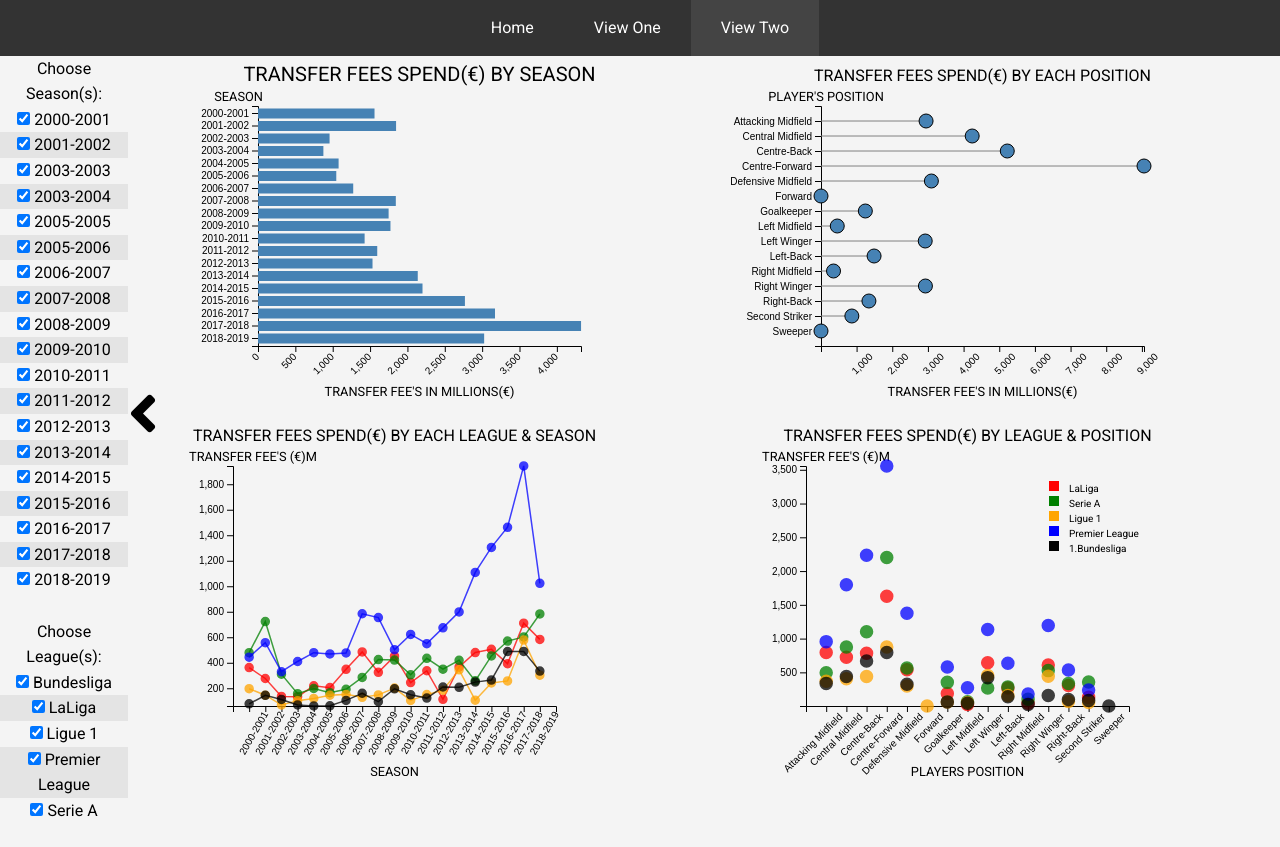
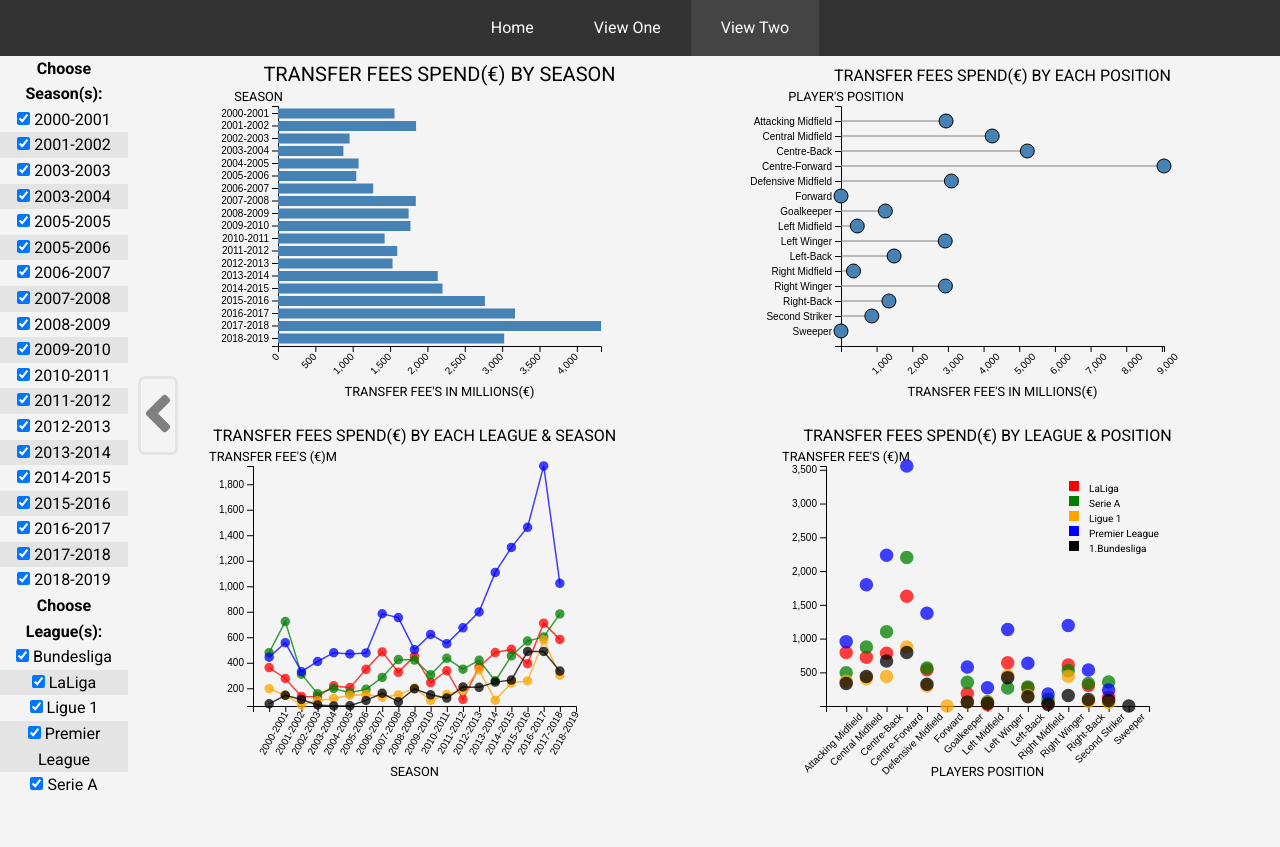
Before and after one commit to AMLoucas/CS5044-Practical-02, a plain HTML site: page view-two.html in a window 1280 px wide. Drawn offline with nearby package versions, Linux system fonts and the light colour scheme.

Commit message:
additional styling for sidebar arrow

```diff
--- a/view-two.html
+++ b/view-two.html
@@ -94,13 +94,18 @@
         }
 
         #toggleMenu {
+            color: gray;
             display: block;
             font-size: 60px;
-            border: none;
+            border: 3px solid #e4e4e4;
+            border-radius: 7px;
+            margin-left: 10px;
+            padding: 2px;
             background: transparent;
         }
 
         #toggleMenu:hover {
+            background: #e4e4e4;
             transform: scale(1.2);
             transition: 0.4s ease-in-out;
         }
@@ -130,7 +135,7 @@
 <div class="full-content">
 	<!-- The Filter-menu area, this will be floating on left. -->
 	<div id="Filter-menu"  class="grid-menu">
-		<p>Choose Season(s):</p>
+		<p><strong>Choose Season(s):</strong></p>
 		<form id="Range-Seasons">
             <div class="checkbox">
                 <input type="checkbox" id="season1" class="season-box" value="2000-2001" onchange="cleanDataToDraw()" checked>
@@ -208,11 +213,10 @@
                 <input type="checkbox" id="season19" class="season-box" value="2018-2019" onchange="cleanDataToDraw()" checked>
                 <label for="season19"> 2018-2019</label><br>
             </div>
-			<br>
 		</form>
 
 		<!-- Checkboxes for Football League filtering -->
-		<p>Choose League(s):</p>
+		<p><strong>Choose League(s):</strong></p>
 		<form id="league-range">
             <div class="checkbox">
                 <input type="checkbox" id="league3" value="1.Bundesliga" onchange="cleanDataToDraw()" checked>
```
Also changed, not shown: CSS_Code/graphs.css (+10 -11 lines).
